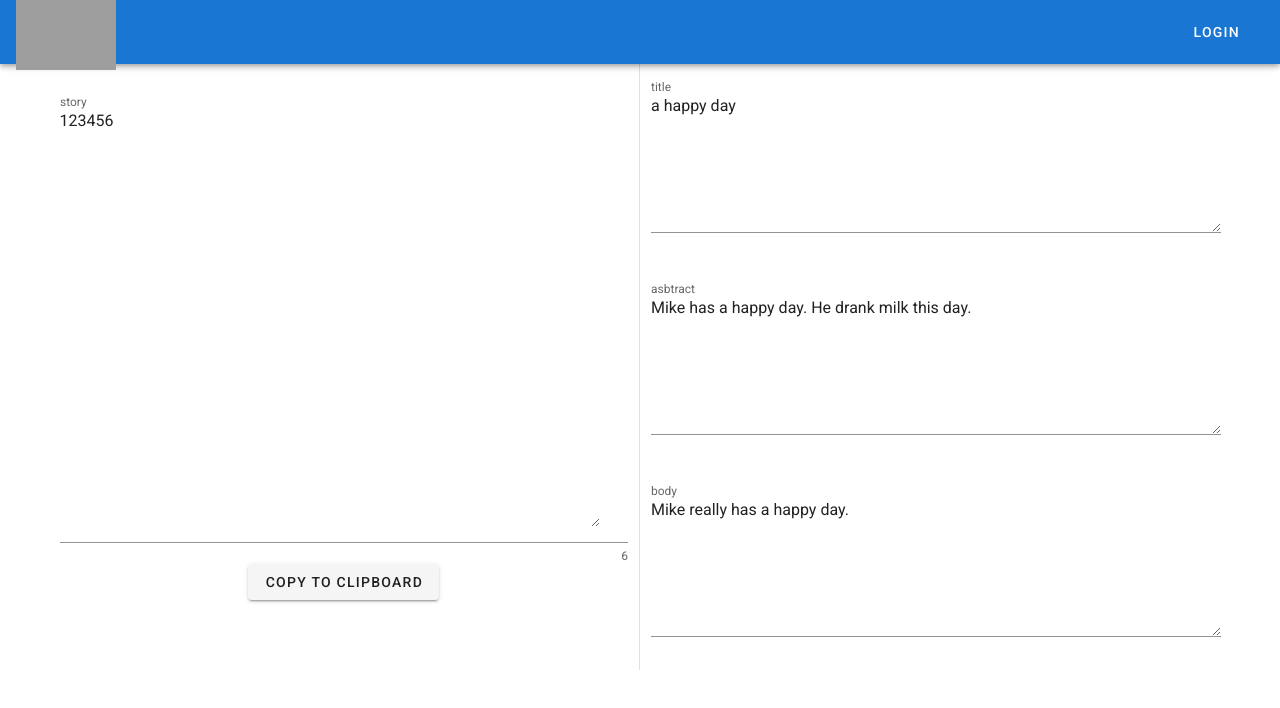
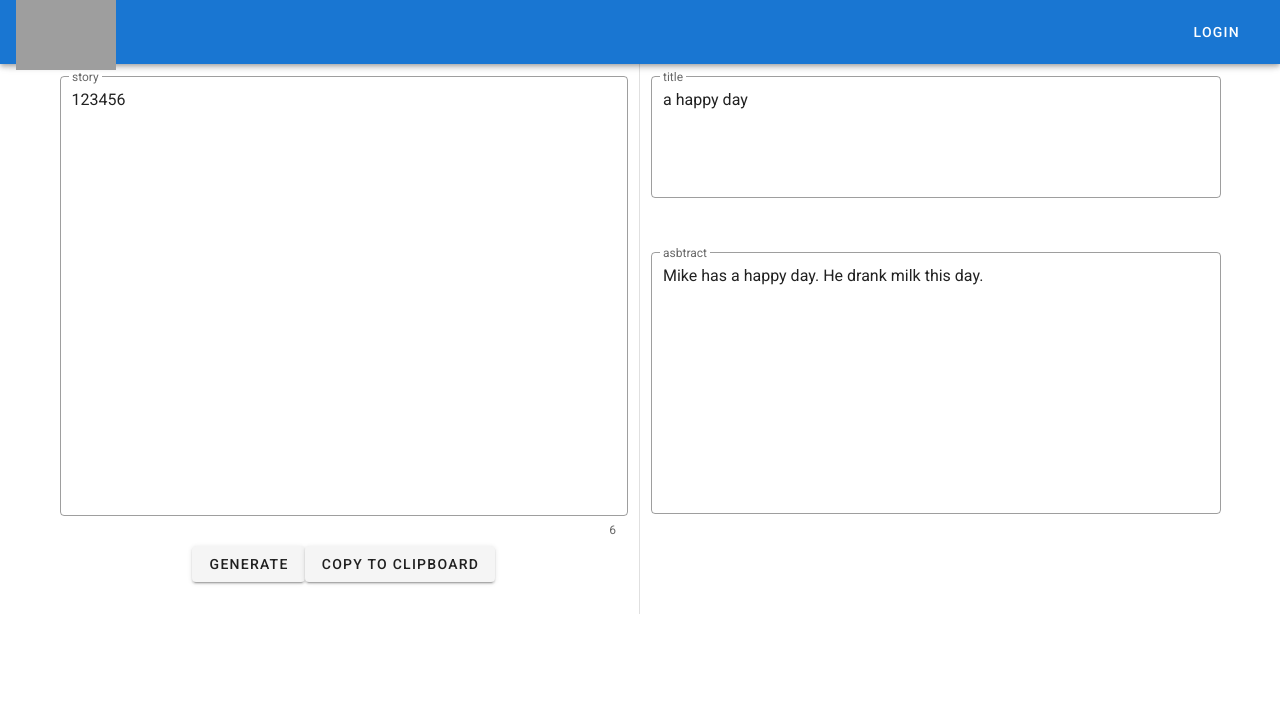
Before and after one commit to buaa-gavin/fish9, a Vue app: page / in a window 1280 px wide. Shown: the top 708 px of the page. Built offline with nearby package versions, Linux system fonts and the light colour scheme; grey boxes are pictures that could not be loaded.

Commit message:
modify ui

```diff
--- a/src/components/DashBoard.vue
+++ b/src/components/DashBoard.vue
@@ -9,14 +9,21 @@
           <v-textarea
             clearable
             counter
-            rows="15"
+            rows="16"
             clear-icon="mdi-close-circle"
             label="story"
-            height="450"
+            outlined
+            no-resize
+            height="440"
             v-model="story"
           >
 
           </v-textarea>
+          <v-btn
+            elevation="2"
+            @click="generate"
+            >generate
+          </v-btn>
           <v-btn
             elevation="2"
             @click="copytoclipboard"
@@ -32,6 +39,9 @@
             <v-textarea
               value="12345xxxxx"
               label="title"
+              rows="4"
+              outlined
+              no-resize
               v-model="title"
             >
             </v-textarea>
@@ -41,13 +51,16 @@
           <v-col>
             <v-textarea
               value="12345xxxxx"
+              rows="9"
               label="asbtract"
+              outlined
+              no-resize
               v-model="abstract"
             >
             </v-textarea>
           </v-col>
         </v-row>
-        <v-row>
+        <!-- <v-row>
           <v-col>
             <v-textarea
               value="12345xxxxx"
@@ -56,13 +69,14 @@
             >
             </v-textarea>
           </v-col>
-        </v-row>
+        </v-row> -->
       </v-col>
     </v-row>
   </v-container>
 </template>
 
 <script>
+import _axios from '@/plugins/axios'
   export default {
     name: 'DashBoard',
 
@@ -84,6 +98,15 @@
                       + "body: " + this.body + "\n"
         navigator.clipboard.writeText(copyData)
 
+      },
+      generate: function() {
+        _axios.post('/article/generate', {
+          'content': 'helo'
+        }).then(function (response) {
+          console.log('res>>>' + response)
+          this.title = response.data.summary
+          this.abstract = response.data.abstract
+        })
       }
     }
   }
--- a/src/plugins/axios.js
+++ b/src/plugins/axios.js
@@ -11,7 +11,7 @@ let config = {
   // baseURL: process.env.baseURL || process.env.apiUrl || ""
   // timeout: 60 * 1000, // Timeout
   // withCredentials: true, // Check cross-site Access-Control
-  baseURL: "https://wwww.free.beeceptor.com",
+  baseURL: "http://152.136.187.11:8081/api"
 };
 
 const _axios = axios.create(config);
```
